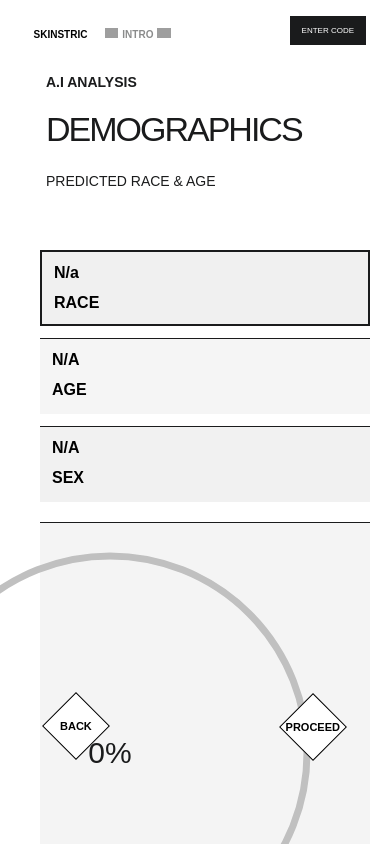
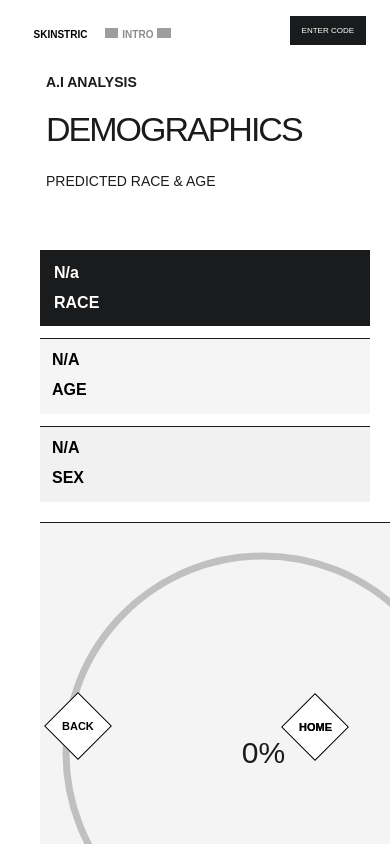
Before and after one commit to adamanuszkiewicz/skinstric-internship, a React (Create React App) app: page /summary in a window 390 px wide. Built offline with nearby package versions, Linux system fonts and the light colour scheme; grey boxes are pictures that could not be loaded; a web font is replaced by a local one.

Commit message:
Made breakpoints for all pages and fixed some html and scc for summary page.

```diff
--- a/src/components/NextButton.jsx
+++ b/src/components/NextButton.jsx
@@ -12,6 +12,7 @@ function NextButton({ navigateTo = '/results' }) {
   };
 
   const isSelectPage = location.pathname === '/select';
+  const isSummaryPage = location.pathname === '/summary';
 
   return (
     <>
@@ -28,8 +29,17 @@ function NextButton({ navigateTo = '/results' }) {
       </button>
       {!isSelectPage && (
         <>
-          <p className="next_btn-txt" onClick={handleNextClick}>PROCEED</p>
-          <p className="next_btn-txt-2" onClick={handleNextClick}>PROCEED</p>
+          {isSummaryPage ? (
+            <>
+              <p className="next_btn-txt-3" onClick={handleNextClick}>HOME</p>
+              <p className="next_btn-txt-3" onClick={handleNextClick}>HOME</p>
+            </>
+          ) : (
+            <>
+              <p className="next_btn-txt" onClick={handleNextClick}>PROCEED</p>
+              <p className="next_btn-txt-2" onClick={handleNextClick}>PROCEED</p>
+            </>
+          )}
         </>
       )}
       </div>
--- a/src/components/Summary.jsx
+++ b/src/components/Summary.jsx
@@ -24,7 +24,7 @@ const Summary = () => {
 
         // Set initial display data to race data
         if (parsedData && parsedData.data && parsedData.data.race) {
-          setDisplayData(processPercentageData(parsedData.data.race));
+          setDisplayData(processPercentageData(parsedData.data.race, 'race'));
         }
       } catch (error) {
         console.error('Error parsing stored API data:', error);
@@ -37,18 +37,31 @@ const Summary = () => {
     };
   }, []);
 
-  // Function to process percentage data and sort from highest to lowest
-  const processPercentageData = (data) => {
+  // Function to process percentage data and sort appropriately
+  const processPercentageData = (data, category = selectedCategory) => {
     if (!data || typeof data !== 'object') return [];
 
-    return Object.entries(data)
+    const processedData = Object.entries(data)
       .map(([key, value]) => ({
         name: key.split(' ').map(word =>
           word.charAt(0).toUpperCase() + word.slice(1)
         ).join(' '), // Capitalize each word
-        percentage: parseFloat(value) * 100 // Convert decimal to percentage
-      }))
-      .sort((a, b) => b.percentage - a.percentage);
+        percentage: parseFloat(value) * 100, // Convert decimal to percentage
+        rawKey: key // Keep original key for age sorting
+      }));
+
+    // Sort differently based on category
+    if (category === 'age') {
+      // For age, sort by numerical age value (lowest to highest)
+      return processedData.sort((a, b) => {
+        const ageA = parseInt(a.rawKey.split('-')[0]) || parseInt(a.rawKey);
+        const ageB = parseInt(b.rawKey.split('-')[0]) || parseInt(b.rawKey);
+        return ageA - ageB;
+      });
+    } else {
+      // For race and sex, sort by percentage (highest to lowest)
+      return processedData.sort((a, b) => b.percentage - a.percentage);
+    }
   };
 
   // Handle button clicks
@@ -74,7 +87,7 @@ const Summary = () => {
         dataToProcess = {};
     }
 
-    setDisplayData(processPercentageData(dataToProcess));
+    setDisplayData(processPercentageData(dataToProcess, category));
   };
 
   // Handle clicking on individual items (like "Male", "Female")
@@ -255,20 +268,19 @@ const Summary = () => {
                       <div className='small_diamond'></div>
                     )}
                   </div>
-                  {/* <img className='diamond' src={DiamondImg} alt="diamond img" /> */}
                   <span className='race_name'>{item.name}</span>
                 </a>
                 <span className='race_percent'>{item.percentage.toFixed(0)}%</span>
               </div>
             ))}
-
           </div>
         </div>
-        <div className="space"></div>
-      </div>
+          <div className="message">If A.I estimate is wrong, select the correct one.
+          </div>
+        </div>
       <div className="btns_container">
         <BackButton navigateTo="/select" />
-        <NextButton navigateTo="/dashboard" />
+        <NextButton navigateTo="/" />
       </div>
     </div>
   )
--- a/src/index.css
+++ b/src/index.css
@@ -257,10 +257,10 @@ nav {
   animation: spin 115s linear infinite;
 }
 
-@keyframes spin {
+/* @keyframes spin {
   0% { transform: rotate(0deg); }
   100% { transform: rotate(360deg); }
-}
+} */
 
 .back_btn {
   position: absolute;
@@ -296,6 +296,8 @@ nav {
   font-size: 14px;
   font-weight: 500;
   margin-left: 16px;
+  z-index: 100;
+  cursor: pointer;
 }
 
 .next_btn {
@@ -309,7 +311,7 @@ nav {
   rotate: 45deg;
   background-color: #FFFFFF;
   cursor: pointer;
-  z-index: 2;
+  z-index: 8;
 }
 
 .next_btn-txt {
@@ -320,7 +322,7 @@ nav {
   font-size: 14px;
   font-weight: 500;
   margin-left: 16px;
-  z-index: 3;
+  z-index: 150;
   cursor: pointer;
 }
 
@@ -363,12 +365,24 @@ nav {
   font-size: 14px;
   font-weight: 500;
   margin-left: 16px;
-  z-index: 3;
+  z-index: 150;
   cursor: pointer;
 }
 
 .next_btn-txt-2 {
   display: none;
+}
+
+.next_btn-txt-3 {
+  position: absolute;
+  top: 60%;
+  right: 108px;
+  text-align: center;
+  font-size: 14px;
+  font-weight: 500;
+  margin-left: 16px;
+  z-index: 150;
+  cursor: pointer;
 }
 
 .play-btn-logo-2 {
@@ -596,6 +610,7 @@ nav {
     height: 340px;
     width: 340px;
     bottom: 0;
+    rotate: 45deg;
     animation: spin 55s linear infinite;
   }
 
@@ -605,7 +620,8 @@ nav {
     border-color: #1a1b1c0e;
     height: 320px;
     width: 320px;
-    bottom: 0;
+    bottom: 10px;
+    rotate: 45deg;
     animation: spin 85s linear infinite;
   }
   .test_box-6 {
@@ -614,7 +630,8 @@ nav {
     border-color: #1a1b1c0f;
     height: 300px;
     width: 300px;
-    bottom: 0;
+    bottom: 20px;
+    rotate: 45deg;
     animation: spin 115s linear infinite;
     display: flex;
     justify-content: center;
@@ -628,6 +645,7 @@ nav {
     height: 340px;
     width: 340px;
     bottom: 0;
+    rotate: 45deg;
     animation: spin 55s linear infinite;
   }
   .test_box-8 {
@@ -637,7 +655,8 @@ nav {
     height: 320px;
     width: 320px;
     /* top: 80px; */
-    bottom: 0;
+    bottom: 10px;
+    rotate: 45deg;
     animation: spin 85s linear infinite;
   }
   .test_box-9 {
@@ -646,7 +665,8 @@ nav {
     border-color: #1a1b1c0f;
     height: 300px;
     width: 300px;
-    bottom: 0;
+    bottom: 20px;
+    rotate: 45deg;
     animation: spin 115s linear infinite;
     display: flex;
     justify-content: center;
@@ -822,7 +842,7 @@ nav {
   height: auto;
   width: auto;
   position: absolute;
-  margin: 24px 16px 0px 18px;
+  margin: -2px 16px 0px 18px;
   padding: 0 16px;
   text-transform: uppercase;
 }
@@ -852,18 +872,22 @@ nav {
   position: absolute;
   top: 275px;
   height: 100vh;
+  max-height: 500px;
   width: 100%;
-  max-height: 500px;
+  min-width: 300px;
   display: flex;
   justify-content: start;
   align-items: start;
   margin-left: 16px;
+  margin-top: -60px;
+  margin-bottom: 200px;
+  padding-right: 20px;
 }
 
 .pred_row {
   height: auto;
   width: 100%;
-  max-width: 150px;
+  max-width: 160px;
   min-width: 76px;
   max-height: 400px;
   display: flex;
@@ -876,8 +900,8 @@ nav {
 .pred_race {
   height: 80px;
   width: 100%;
-  max-width: 150px;
-  min-width: 76px;
+  max-width: 160px;
+  min-width: 80px;
   display: flex;
   flex-direction: column;
   justify-content: center;
@@ -885,6 +909,7 @@ nav {
   margin-bottom: 12px;
   padding: 12px;
   border-top: 1px solid #1A1B1C;
+  background-color: #1a1b1c0b;
 }
 
 .race {
@@ -922,8 +947,8 @@ nav {
 .pred_age {
   height: 80px;
   width: 100%;
-  max-width: 150px;
-  min-width: 76px;
+  max-width: 160px;
+  min-width: 80px;
   display: flex;
   flex-direction: column;
   justify-content: center;
@@ -937,8 +962,8 @@ nav {
 .pred_sex {
   height: 80px;
   width: 100%;
-  max-width: 150px;
-  min-width: 76px;
+  max-width: 160px;
+  min-width: 80px;
   display: flex;
   flex-direction: column;
   justify-content: center;
@@ -952,14 +977,33 @@ nav {
 .pred_race.active,
 .pred_age.active,
 .pred_sex.active {
-  background-color: #f0f0f0;
+  background-color: #1a1b1c;
+  color: white;
   border: 2px solid #1a1b1c;
+}
+
+/* Ensure text elements inside active buttons are white */
+.pred_race.active h2,
+.pred_age.active h2,
+.pred_sex.active h2,
+.pred_race.active p,
+.pred_age.active p,
+.pred_sex.active p {
+  color: white;
 }
 
 .pred_race:hover,
 .pred_age:hover,
 .pred_sex:hover {
-  background-color: #f8f8f8;
+  background-color: #1a1b1c1d;
+}
+
+/* Prevent hover effect on active buttons */
+.pred_race.active:hover,
+.pred_age.active:hover,
+.pred_sex.active:hover {
+  background-color: #1a1b1c;
+  color: white;
 }
 
 
@@ -968,20 +1012,29 @@ nav {
   height: auto;
   min-height: 200px;
   width: 350px;
+  min-width: 200px;
+  max-width: 340px;
+  display: flex;
+  justify-content: center;
+  align-items: center;
   border-top: 1px solid purple;
   margin-left: 20px;
   background-color: #1a1b1c0f;
+  margin-right: 16px;
+  z-index: 8;
 }
 
 .race_row {
   height: auto;
   min-height: 200px;
-  width: 325px;
+  width: 100%;
+  min-width: 168px;
+  z-index: 4;
 }
 
 .race_box {
   width: 100%;
-  height: 55px;
+  height: 50px;
   display: flex;
   flex-direction: row;
   justify-content: space-between;
@@ -1014,6 +1067,7 @@ nav {
   display: flex;
   flex-direction: row;
   align-items: center;
+  z-index: 5;
 }
 
 .large_small-diamond {
@@ -1026,7 +1080,7 @@ nav {
   display: flex;
   justify-content: center;
   align-items: center;
-  z-index: 10;
+  z-index: 3;
   position: relative;
 }
 
@@ -1050,14 +1104,7 @@ nav {
   border: 1px solid white;
 }
 
-/* .diamond {
-  position: relative;
-  height: 10px;
-  color: white;
-  background-color: #1A1B1C;
-  width: 10px;
-  z-index: 100;
-} */
+
 
 
 
@@ -1069,7 +1116,8 @@ nav {
   justify-content: space-between;
   height: 430px;
   width: 100%;
-  max-width: 900px;
+  max-width: 920px;
+  min-width: 425px;
   margin-left: 20px;
   border-top: 1px solid #1A1B1C;
   background-color: #1a1b1c0c;
@@ -1080,6 +1128,7 @@ nav {
   height: 100%;
   width: 100%;
   max-width: 500px;
+  min-width: 236px;
   display: flex;
   justify-content: flex-end;
   align-items: center;
@@ -1133,10 +1182,6 @@ nav {
   font-weight: 100;
   color: #1A1B1C;
   z-index: 10;
-}
-
-.btns_container {
-  display: none;
 }
 
 
@@ -1351,7 +1396,7 @@ nav {
     font-size: 14px;
     font-weight: 500;
     margin-left: 16px;
-    z-index: 3;
+    z-index: 150;
     cursor: pointer;
     /* display: none; */
   }
@@ -1367,7 +1412,7 @@ nav {
     rotate: 225deg;
     background-color: #FFFFFF;
     cursor: pointer;
-    z-index: 2;
+    z-index: 140;
   }
 
   .play-btn-logo-2 {
@@ -1401,6 +1446,37 @@ nav {
   .success_message {
     top: 48%;
   }
+
+}
+
+/*-------------Message at bottom----------------*/
+
+.message {
+  position: absolute;
+  top: 91%;
+  left: 38%;
+  width: 100%;
+  max-width: 450px;
+  min-width: 350px;
+  height: 20px;
+  color: #1a1b1c67;
+  /* text-align: center; */
+}
+
+
+@media (max-width: 950px) {
+
+  .message {
+  position: absolute;
+  top: 91%;
+  left: 30%;
+  width: 100%;
+  max-width: 450px;
+  min-width: 350px;
+  height: 20px;
+  color: #1a1b1c67;
+  /* text-align: center; */
+}
 
 }
 
@@ -1631,9 +1707,11 @@ nav {
     position: absolute;
     top: 74.8%;
     left: 108px;
-    width: 100px;
+    width: 40px;
     font-size: 14px;
     font-weight: 500;
+    z-index: 100;
+    cursor: pointer;
   }
 
   .play-btn-logo-3 {
@@ -1659,7 +1737,7 @@ nav {
     rotate: 225deg;
     background-color: #FFFFFF;
     cursor: pointer;
-    z-index: 2;
+    z-index: 140;
   }
 
     .next_btn-txt-1 {
@@ -1670,9 +1748,11 @@ nav {
     font-size: 14px;
     font-weight: 500;
     margin-left: 16px;
-    z-index: 3;
+    z-index: 150;
     cursor: pointer;
   }
+
+
 
   .play-btn-logo-2 {
     position: absolute;
@@ -1693,8 +1773,14 @@ nav {
     font-size: 14px;
     font-weight: 500;
     margin-left: 16px;
-    z-index: 3;
-  }
+    z-index: 150;
+  }
+
+    .next_btn-txt-3 {
+      top: 45px;
+      right: 116px;
+      z-index: 150;
+    }
 
   .summary_btn-txt {
     display: none;
@@ -1805,7 +1891,7 @@ nav {
   .ai_access-camera-txt {
     position: relative;
     left: 0px;
-    bottom: -200px;
+    bottom: -220px;
     width: 150px;
     text-transform: uppercase;
     font-size: 12px;
@@ -1814,8 +1900,8 @@ nav {
   .ai_access-gallery-txt {
     position: relative;
     text-align: end;
-    left: 20px;
-    bottom: -200px;
+    left: 0px;
+    bottom: -220px;
     width: 140px;
     text-transform: uppercase;
     font-size: 12px;
@@ -1985,6 +2071,7 @@ nav {
     align-items: center;
     margin-left: 20px;
     margin-bottom: 20px;
+    z-index: 6;
   }
 
   .pred_race {
@@ -2067,6 +2154,7 @@ nav {
     width: 100%;
     max-width: 640px;
     padding-left: 20px;
+    z-index: 3;
   }
 
   /* Enable scrolling for summary page only */
@@ -2099,12 +2187,15 @@ nav {
     padding-bottom: 20px;
   }
 
-  .space {
+  .message {
+    position: absolute;
+    left: 170px;
+    top: 720px;
     width: 100%;
-    height: 150px;
-    display: flex;
-    justify-content: center;
-    align-items: center;
+    max-width: 300px;
+    height: auto;
+    color: #1a1b1c67;
+    text-align: center;
   }
 
 }
@@ -2256,7 +2347,7 @@ nav {
     background-color: #ffffff;
     border: 1px solid black;
     cursor: pointer;
-    z-index: 2;
+    z-index: 140;
   }
 
   .back_btn-txt {
@@ -2270,7 +2361,7 @@ nav {
     overflow: hidden;
     white-space: nowrap;
     text-overflow: ellipsis;
-    z-index: 3;
+    z-index: 150;
     cursor: pointer;
     /* display: none; */
   }
@@ -2304,7 +2395,7 @@ nav {
     rotate: 225deg;
     background-color: #FFFFFF;
     cursor: pointer;
-    z-index: 2;
+    z-index: 140;
   }
 
 
@@ -2316,7 +2407,7 @@ nav {
     font-size: 11px;
     font-weight: 600;
     margin-left: 16px;
-    z-index: 3;
+    z-index: 150;
     cursor: pointer;
     display: none;
   }
@@ -2347,7 +2438,7 @@ nav {
     font-size: 11px;
     font-weight: 600;
     margin-left: 16px;
-    z-index: 3;
+    z-index: 150;
     cursor: pointer;
   }
 
@@ -2359,7 +2450,20 @@ nav {
     font-size: 11px;
     font-weight: 600;
     margin-left: 16px;
-    z-index: 3;
+    z-index: 150;
+    cursor: pointer;
+    display: block;
+  }
+
+  .next_btn-txt-3 {
+    position: absolute;
+    top: 79%;
+    right: 60px;
+    text-align: center;
+    font-size: 11px;
+    font-weight: 600;
+    margin-left: 16px;
+    z-index: 150;
     cursor: pointer;
     display: block;
   }
@@ -2444,7 +2548,7 @@ nav {
     position: absolute;
     width: 100%;
     height: 50%;
-    bottom: 60px;
+    bottom: 50px;
     display: flex;
     flex-direction: column;
     justify-content: center;
@@ -2482,21 +2586,21 @@ nav {
 
   .ai_access-camera-txt {
     position: relative;
-    left: -50px;
-    bottom: -200px;
+    left: 0px;
+    bottom: -220px;
     width: 150px;
     text-transform: uppercase;
-    font-size: 14px;
+    font-size: 12px;
     line-height: 24px;
   }
   .ai_access-gallery-txt {
     position: relative;
     text-align: end;
-    left: 50px;
-    bottom: -206px;
+    left: 0px;
+    bottom: -220px;
     width: 140px;
     text-transform: uppercase;
-    font-size: 14px;
+    font-size: 12px;
     line-height: 24px;
     pointer-events: none;
     z-index: 1;
@@ -2509,7 +2613,6 @@ nav {
     display: flex;
     flex-direction: column;
     justify-content: center;
-    /* align-items: center; */
     width: 180px;
     height: 180px;
   }
@@ -2528,6 +2631,35 @@ nav {
   }
 
   .test_box-4 {
+    position: absolute;
+    border: 3px dotted;
+    border-color: #1a1b1c0d;
+    height: 200px;
+    width: 200px;
+    top: 70px;
+    rotate: 45deg;
+    animation: spin 55s linear infinite;
+  }
+  .test_box-5 {
+    position: absolute;
+    border: 3px dotted;
+    border-color: #1a1b1c0e;
+    height: 180px;
+    width: 180px;
+    top: 80px;
+    animation: spin 85s linear infinite;
+  }
+  .test_box-6 {
+    position: absolute;
+    border: 3px dotted;
+    border-color: #1a1b1c0f;
+    height: 160px;
+    width: 160px;
+    top: 90px;
+    animation: spin 115s linear infinite;
+  }
+
+  .test_box-7 {
     position: absolute;
     border: 3px dotted;
     border-color: #1a1b1c0d;
@@ -2535,35 +2667,6 @@ nav {
     width: 200px;
     top: 70px;
     animation: spin 55s linear infinite;
-  }
-  .test_box-5 {
-    position: absolute;
-    border: 3px dotted;
-    border-color: #1a1b1c0e;
-    height: 180px;
-    width: 180px;
-    top: 80px;
-    animation: spin 85s linear infinite;
-  }
-  .test_box-6 {
-    position: absolute;
-    border: 3px dotted;
-    border-color: #1a1b1c0f;
-    height: 160px;
-    width: 160px;
-    top: 90px;
-    animation: spin 115s linear infinite;
-  }
-
-  .test_box-7 {
-    position: absolute;
-    border: 3px dotted;
-    border-color: #1a1b1c0d;
-    height: 200px;
-    width: 200px;
-    top: 70px;
-    animation: spin 55s linear infinite;
-
   }
 
   .test_box-8 {
@@ -2612,4 +2715,53 @@ nav {
     margin-right: 30px;
     padding-right: 30px;
   }
-}
+
+  .graph_container {
+    width: 100%;
+    min-width: 500px;
+    display: flex;
+    justify-content: center;
+    align-items: center;
+  }
+  .graph_box {
+    display: flex;
+    justify-content: center;
+    align-items: center;
+    left: 26px;
+  }
+
+  .graph {
+    display: flex;
+    justify-content: center;
+    align-items: center;
+    left: -8%;
+  }
+
+  .btns_container {
+    /* z-index: 10; */
+    left: 2px;
+  }
+
+  .pred_row {
+    z-index: 4;
+  }
+
+  .race_row {
+    z-index: 4;
+  }
+
+  .next_btn-txt-2 {
+    text-align: center;
+  }
+
+  .message {
+    position: absolute;
+    left: 70px;
+    top: 720px;
+    width: 100%;
+    max-width: 300px;
+    height: auto;
+    color: #1a1b1c67;
+    text-align: center;
+  }
+}
```
